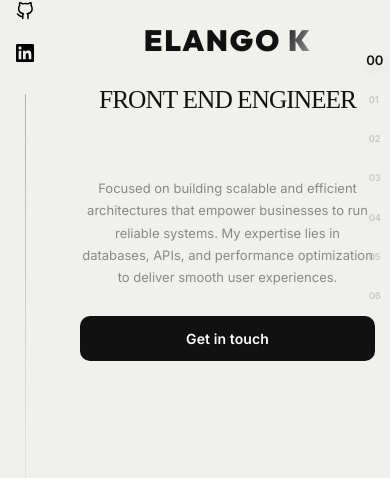
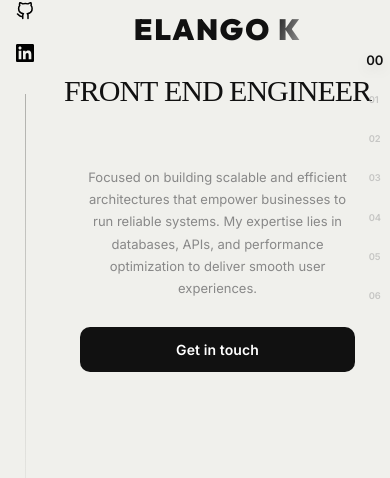
Before and after one commit to elangokumar8031/profile, a React (Vite) app: page / in a window 390 px wide. Shown: the part 244-722 px from the top of the page. Built offline with nearby package versions, Linux system fonts and the light colour scheme; no server answers; a web font is replaced by a local one.

Commit message:
refactor: move TextPressure title into HeroSection, rewrite with Tailwind variant (JS-TW)

```diff
--- a/src/components/HeroSection.css
+++ b/src/components/HeroSection.css
@@ -24,6 +24,19 @@
 .hero-name-container {
   margin-bottom: 20px;
   text-align: center;
+}
+
+/* TextPressure wrapper — stable height so sizing algorithm has room to work */
+.hero-title-pressure {
+  width: 100%;
+  height: clamp(70px, 10vw, 110px);
+  margin-bottom: 20px;
+  touch-action: pan-y; /* allow vertical scroll on mobile */
+}
+
+/* Override letter-spacing on the h2 generated by TextPressure */
+.text-pressure-title {
+  letter-spacing: -1px !important;
 }
 
 .hero-name-display {
--- a/src/components/HeroSection.jsx
+++ b/src/components/HeroSection.jsx
@@ -2,57 +2,57 @@ import { useState, useEffect } from 'react'
 import { motion, AnimatePresence } from 'framer-motion'
 import SidebarLeft  from './SidebarLeft'
 import HeroText     from './HeroText'
+import TextPressure from './TextPressure'
 import { Particles } from './Particles'
 import './HeroSection.css'
 
 /**
  * HeroSection — 3-column grid: sidebars + center content
  * Props:
- *   photoSrc    {string}  — Pass your photo path here, e.g. "/me.png"
- *   title       {string}  — Job title headline
+ *   name        {string}  — Full name displayed as main heading
+ *   title       {string}  — Job title shown via TextPressure (e.g. "Front End Engineer")
  *   description {string}  — Bio paragraph
- *   bubble      {string}  — Speech bubble text
  *   socials     {array}   — Override social links (passed to SidebarLeft)
  *   onCta       {fn}      — "Get in touch" click handler
  */
 function HeroSection({ name, title, description, socials, onCta }) {
-  // Ensure animation plays only once per session
+  // Intro overlay — plays only once per browser session
   const [showIntro, setShowIntro] = useState(() => {
     return !sessionStorage.getItem('introPlayed')
   })
 
-  // Dynamic start delay: wait for the intro screen animation to finish (2.2s + 0.2s buffer)
-  const animationDelay = showIntro ? 2400 : 200;
+  // Delay the TextPressure sweep until the intro curtain has lifted
+  const animationDelay = showIntro ? 2400 : 200
 
-  const [isDark, setIsDark] = useState(false);
-  const [isMobile, setIsMobile] = useState(false);
+  const [isDark,    setIsDark]    = useState(false)
+  const [isMobile,  setIsMobile]  = useState(false)
 
   useEffect(() => {
-    setIsMobile(window.innerWidth <= 768);
-  }, []);
+    setIsMobile(window.innerWidth <= 768)
+  }, [])
 
   useEffect(() => {
-    const checkDark = () => {
-      setIsDark(document.documentElement.classList.contains('dark'));
-    };
-    checkDark();
+    const checkDark = () =>
+      setIsDark(document.documentElement.classList.contains('dark'))
+    checkDark()
 
-    const observer = new MutationObserver(checkDark);
+    const observer = new MutationObserver(checkDark)
     observer.observe(document.documentElement, {
       attributes: true,
       attributeFilter: ['class'],
-    });
-
-    return () => observer.disconnect();
-  }, []);
+    })
+    return () => observer.disconnect()
+  }, [])
 
   const handleIntroComplete = () => {
-    setShowIntro(false);
-    sessionStorage.setItem('introPlayed', 'true');
-  };
+    setShowIntro(false)
+    sessionStorage.setItem('introPlayed', 'true')
+  }
 
   return (
     <section className="hero-section" id="hero">
+
+      {/* Particle field in dark mode */}
       {isDark && (
         <Particles
           className="absolute inset-0 z-0 pointer-events-none"
@@ -62,50 +62,48 @@ function HeroSection({ name, title, description, socials, onCta }) {
           refresh
         />
       )}
+
+      {/* ── Intro curtain overlay ── */}
       <AnimatePresence>
         {showIntro && (
           <motion.div
             className="intro-overlay"
             style={{
-              position: 'fixed',
-              inset: 0,
-              zIndex: 9999,
-              display: 'flex',
-              alignItems: 'center',
-              justifyContent: 'center',
-              backgroundColor: '#0a0a0c', // Obsidian theme background
-              pointerEvents: isMobile ? 'none' : 'auto' // Block all user clicks while animation is running on desktop, but allow interaction on mobile to prevent the scrolling bug
+              position:        'fixed',
+              inset:           0,
+              zIndex:          9999,
+              display:         'flex',
+              alignItems:      'center',
+              justifyContent:  'center',
+              backgroundColor: '#0a0a0c',
+              pointerEvents:   isMobile ? 'none' : 'auto',
             }}
             initial={{ y: '0%' }}
             animate={{ y: '-100%' }}
-            transition={{
-              duration: 0.9,
-              ease: [0.85, 0, 0.15, 1], // Premium cubic-bezier curtain reveal
-              delay: 1.3
-            }}
+            transition={{ duration: 0.9, ease: [0.85, 0, 0.15, 1], delay: 1.3 }}
             onAnimationComplete={handleIntroComplete}
           >
             <motion.div
               initial={{ opacity: 0, scale: 0.8, y: 30, filter: 'blur(8px)' }}
               animate={{
                 opacity: [0, 1, 1, 0],
-                scale: [0.8, 1, 1, 1.15],
-                y: [30, 0, 0, -35],
-                filter: ['blur(8px)', 'blur(0px)', 'blur(0px)', 'blur(12px)']
+                scale:   [0.8, 1, 1, 1.15],
+                y:       [30, 0, 0, -35],
+                filter:  ['blur(8px)', 'blur(0px)', 'blur(0px)', 'blur(12px)'],
               }}
               transition={{
-                times: [0, 0.25, 0.75, 1],
-                duration: 1.6, // Fades in, dwells, and exits gracefully
-                ease: 'easeInOut',
-                delay: 0.1
+                times:    [0, 0.25, 0.75, 1],
+                duration: 1.6,
+                ease:     'easeInOut',
+                delay:    0.1,
               }}
               style={{
                 fontFamily: '"Playfair Display", serif',
-                fontSize: 'clamp(140px, 25vw, 320px)',
+                fontSize:   'clamp(140px, 25vw, 320px)',
                 fontWeight: 900,
-                color: '#f0f0ec',
+                color:      '#f0f0ec',
                 lineHeight: 1,
-                textShadow: '0 10px 40px rgba(0,0,0,0.1)'
+                textShadow: '0 10px 40px rgba(0,0,0,0.1)',
               }}
             >
               Hii
@@ -116,16 +114,37 @@ function HeroSection({ name, title, description, socials, onCta }) {
 
       <SidebarLeft socials={socials} />
 
+      {/* ── Center column ── */}
       <main className="hero-center">
+
+        {/* Name */}
         <div className="hero-name-container">
-          <h1 className="hero-name-display">
-            {name}
-          </h1>
+          <h1 className="hero-name-display">{name}</h1>
         </div>
-        <HeroText title={title} description={description} onCta={onCta} animationDelay={animationDelay} />
+
+        {/* Job title — interactive variable-font TextPressure */}
+        <div className="hero-title-pressure">
+          <TextPressure
+            text={title}
+            flex
+            alpha={false}
+            stroke={false}
+            width
+            weight
+            italic
+            textColor="var(--text-primary)"
+            strokeColor="#5227FF"
+            minFontSize={22}
+            animationDelay={animationDelay}
+          />
+        </div>
+
+        {/* Description + CTA */}
+        <HeroText description={description} onCta={onCta} />
+
       </main>
 
-      {/* SidebarRight removed to become a global component */}
+      {/* SidebarRight is rendered globally from App */}
     </section>
   )
 }
--- a/src/components/HeroText.css
+++ b/src/components/HeroText.css
@@ -7,18 +7,6 @@
   width: 100%;
   max-width: 620px;
   padding: 0 20px 40px;
-}
-
-/* TextPressure wrapper — gives the component a stable height to fill */
-.hero-title-pressure {
-  width: 100%;
-  height: clamp(70px, 10vw, 110px);
-  margin-bottom: 20px;
-}
-
-/* Override the internal h1 generated by TextPressure */
-.text-pressure-title {
-  letter-spacing: -1px !important;
 }
 
 /* Description */
@@ -113,13 +101,6 @@
 }
 
 @media (max-width: 768px) {
-  .hero-title-pressure {
-    padding: 0 15px;
-    width: 100%;
-    margin-left: 0;
-    touch-action: pan-y; /* Ensure TextPressure's touchmove listener doesn't block vertical scroll */
-  }
-
   .hero-text {
     touch-action: pan-y;
   }
--- a/src/components/HeroText.jsx
+++ b/src/components/HeroText.jsx
@@ -1,44 +1,21 @@
-import { IconChevronUp, IconChevronDown } from './icons/Icons'
-import TextPressure from './TextPressure'
 import './HeroText.css'
 
 /**
- * HeroText — Title, description, scroll arrows, and CTA button
+ * HeroText — Description paragraph and CTA button.
+ * The job title is now rendered directly in HeroSection via TextPressure.
+ *
  * Props:
- *   title       {string} — Main headline (e.g. "Full-Stack Developer")
  *   description {string} — Short bio paragraph
  *   ctaLabel    {string} — CTA button text (default: "Get in touch")
  *   onCta       {fn}     — CTA click handler
  */
 function HeroText({
-  title       = 'Front End Engineer',
   description = 'Focused on building scalable and efficient architectures that empower businesses to run reliable systems. My expertise lies in databases, APIs, and performance optimization to deliver smooth user experiences.',
   ctaLabel    = 'Get in touch',
   onCta,
-  animationDelay = 0,
 }) {
-  const handleScroll = (direction) => {
-    window.scrollBy({ top: direction === 'down' ? 300 : -300, behavior: 'smooth' })
-  }
-
   return (
     <div className="hero-text">
-      {/* ── Interactive TextPressure title ── */}
-      <div className="hero-title-pressure">
-        <TextPressure
-          text={title}
-          flex
-          alpha={false}
-          stroke={false}
-          width
-          weight
-          italic
-          textColor="var(--text-primary)"
-          strokeColor="#5227FF"
-          minFontSize={22}
-          animationDelay={animationDelay}
-        />
-      </div>
       <p className="hero-desc">{description}</p>
 
       {/* CTA */}
--- a/src/components/TextPressure.jsx
+++ b/src/components/TextPressure.jsx
@@ -38,12 +38,12 @@ const TextPressure = ({
   stroke      = false,
   scale       = false,
 
-  textColor   = '#111111',
+  textColor   = 'var(--text-primary)',
   strokeColor = '#5227FF',
   strokeWidth = 2,
   className   = '',
 
-  minFontSize = 28,
+  minFontSize   = 28,
   animationDelay = 0,
 }) => {
   const containerRef = useRef(null);
@@ -53,44 +53,36 @@ const TextPressure = ({
   const mouseRef  = useRef({ x: 0, y: 0 });
   const cursorRef = useRef({ x: 0, y: 0 });
 
-  const [fontSize,    setFontSize]    = useState(minFontSize);
-  const [scaleY,      setScaleY]      = useState(1);
-  const [lineHeight,  setLineHeight]  = useState(1);
+  const [fontSize,   setFontSize]   = useState(minFontSize);
+  const [scaleY,     setScaleY]     = useState(1);
+  const [lineHeight, setLineHeight] = useState(1);
+
   const [isInitialAnimation, setIsInitialAnimation] = useState(true);
   const initialStartTimeRef = useRef(Date.now());
 
   const chars = text.split('');
 
-  /* ── track cursor / touch ── */
+  /* ── track cursor / touch (container-scoped) ── */
   useEffect(() => {
     const container = containerRef.current;
     if (!container) return;
 
-    const onMouseMove = e => {
-      cursorRef.current.x = e.clientX;
-      cursorRef.current.y = e.clientY;
-    };
-    const onTouchMove = e => {
-      cursorRef.current.x = e.touches[0].clientX;
-      cursorRef.current.y = e.touches[0].clientY;
-    };
-    const onMouseLeave = () => {
-      cursorRef.current.x = -10000;
-      cursorRef.current.y = -10000;
-    };
+    const handleMouseMove  = e => { cursorRef.current.x = e.clientX; cursorRef.current.y = e.clientY; };
+    const handleTouchMove  = e => { cursorRef.current.x = e.touches[0].clientX; cursorRef.current.y = e.touches[0].clientY; };
+    const handleMouseLeave = () => { cursorRef.current.x = -10000; cursorRef.current.y = -10000; };
 
-    container.addEventListener('mousemove', onMouseMove);
-    container.addEventListener('touchmove', onTouchMove, { passive: true });
-    container.addEventListener('mouseleave', onMouseLeave);
+    window.addEventListener('mousemove',  handleMouseMove);
+    window.addEventListener('touchmove',  handleTouchMove,  { passive: true });
+    container.addEventListener('mouseleave', handleMouseLeave);
 
-    // Initial state: far away
+    // Start cursor far away so the font begins at its compressed default
     cursorRef.current = { x: -10000, y: -10000 };
     mouseRef.current  = { x: -10000, y: -10000 };
 
     return () => {
-      container.removeEventListener('mousemove', onMouseMove);
-      container.removeEventListener('touchmove', onTouchMove);
-      container.removeEventListener('mouseleave', onMouseLeave);
+      window.removeEventListener('mousemove', handleMouseMove);
+      window.removeEventListener('touchmove', handleTouchMove);
+      container.removeEventListener('mouseleave', handleMouseLeave);
     };
   }, []);
 
@@ -99,7 +91,7 @@ const TextPressure = ({
     if (!containerRef.current || !titleRef.current) return;
 
     const { width: cW, height: cH } = containerRef.current.getBoundingClientRect();
-    let newFS = Math.max(cW / (chars.length / 2), minFontSize);
+    const newFS = Math.max(cW / (chars.length / 2), minFontSize);
 
     setFontSize(newFS);
     setScaleY(1);
@@ -123,33 +115,32 @@ const TextPressure = ({
     return () => window.removeEventListener('resize', debouncedSetSize);
   }, [setSize]);
 
-  /* ── animation loop ── */
+  /* ── rAF animation loop ── */
   useEffect(() => {
     let rafId;
+
     const animate = () => {
       if (isInitialAnimation) {
         const elapsed = Date.now() - initialStartTimeRef.current;
+
+        // Wait out the animationDelay before sweeping
         if (elapsed < animationDelay) {
           rafId = requestAnimationFrame(animate);
           return;
         }
 
-        const duration = 2000; // 2 seconds sweep
+        const duration = 2000;
         const progress = Math.min((elapsed - animationDelay) / duration, 1);
 
         if (titleRef.current) {
           const titleRect = titleRef.current.getBoundingClientRect();
-          // Sweep from left to right, slightly outside to give a smooth entrance/exit
           const sweepX = titleRect.left - 100 + (titleRect.width + 200) * progress;
           const sweepY = titleRect.top + titleRect.height / 2;
-
           mouseRef.current.x = sweepX;
           mouseRef.current.y = sweepY;
         }
 
-        if (progress >= 1) {
-          setIsInitialAnimation(false);
-        }
+        if (progress >= 1) setIsInitialAnimation(false);
       } else {
         mouseRef.current.x += (cursorRef.current.x - mouseRef.current.x) / 15;
         mouseRef.current.y += (cursorRef.current.y - mouseRef.current.y) / 15;
@@ -165,14 +156,14 @@ const TextPressure = ({
           const charCenter = { x: rect.x + rect.width / 2, y: rect.y + rect.height / 2 };
           const d          = dist(mouseRef.current, charCenter);
 
-          const wdth    = width  ? Math.floor(getAttr(d, maxDist,   5, 200))          : 100;
-          const wght    = weight ? Math.floor(getAttr(d, maxDist, 300, 900))          : 400;
-          const italVal = italic ? getAttr(d, maxDist, 0, 1).toFixed(2)              :   0;
-          const alphaV  = alpha  ? getAttr(d, maxDist, 0, 1).toFixed(2)              :   1;
+          const wdth    = width  ? Math.floor(getAttr(d, maxDist,   5, 200))     : 100;
+          const wght    = weight ? Math.floor(getAttr(d, maxDist, 300, 900))     : 400;
+          const italVal = italic ? getAttr(d, maxDist, 0, 1).toFixed(2)         :   0;
+          const alphaV  = alpha  ? getAttr(d, maxDist, 0, 1).toFixed(2)         :   1;
 
           const fvs = `'wght' ${wght}, 'wdth' ${wdth}, 'ital' ${italVal}`;
-          if (span.style.fontVariationSettings !== fvs) span.style.fontVariationSettings = fvs;
-          if (alpha && span.style.opacity !== alphaV)   span.style.opacity = alphaV;
+          if (span.style.fontVariationSettings !== fvs)  span.style.fontVariationSettings = fvs;
+          if (alpha && span.style.opacity !== alphaV)     span.style.opacity = alphaV;
         });
       }
 
@@ -181,9 +172,9 @@ const TextPressure = ({
 
     animate();
     return () => cancelAnimationFrame(rafId);
-  }, [width, weight, italic, alpha, isInitialAnimation]);
+  }, [width, weight, italic, alpha, animationDelay, isInitialAnimation]);
 
-  /* ── font-face + stroke pseudo-element ── */
+  /* ── font-face + stroke pseudo-element injection ── */
   const styleEl = useMemo(() => (
     <style>{`
       @font-face {
@@ -210,26 +201,23 @@ const TextPressure = ({
   return (
     <div
       ref={containerRef}
-      style={{ position: 'relative', width: '100%', height: '100%', overflow: 'visible' }}
+      className="relative w-full h-full overflow-visible bg-transparent"
     >
       {styleEl}
-      <h1
+      <h2
         ref={titleRef}
-        className={`text-pressure-title ${className} ${stroke ? 'tp-stroke' : ''}`}
+        className={`text-pressure-title ${className} ${flex ? 'flex justify-between' : ''} ${stroke ? 'tp-stroke' : ''} uppercase text-center`}
         style={{
           fontFamily,
           fontSize,
           lineHeight,
-          transform: `scale(1, ${scaleY})`,
+          transform:       `scale(1, ${scaleY})`,
           transformOrigin: 'center top',
-          margin: 0,
-          fontWeight: 100,
-          color: stroke ? undefined : textColor,
-          display: flex ? 'flex' : 'block',
-          justifyContent: flex ? 'space-between' : undefined,
-          textTransform: 'uppercase',
-          textAlign: 'center',
-          padding: '0 4px', // Add small side padding to prevent letter cropping
+          margin:          0,
+          fontWeight:      100,
+          color:           stroke ? undefined : textColor,
+          padding:         '0 4px',
+          letterSpacing:   '-1px',
         }}
       >
         {chars.map((char, i) => (
@@ -237,12 +225,12 @@ const TextPressure = ({
             key={i}
             ref={el => (spansRef.current[i] = el)}
             data-char={char}
-            style={{ display: 'inline-block' }}
+            className="inline-block"
           >
             {char === ' ' ? '\u00A0' : char}
           </span>
         ))}
-      </h1>
+      </h2>
     </div>
   );
 };
```
